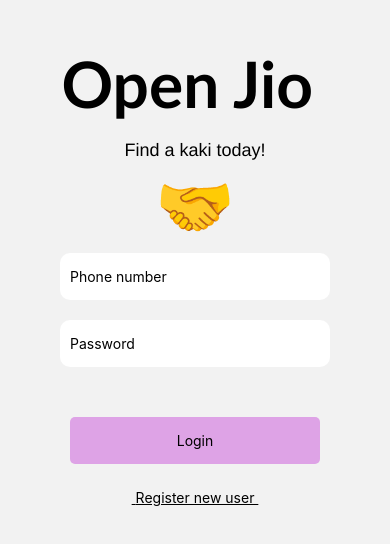
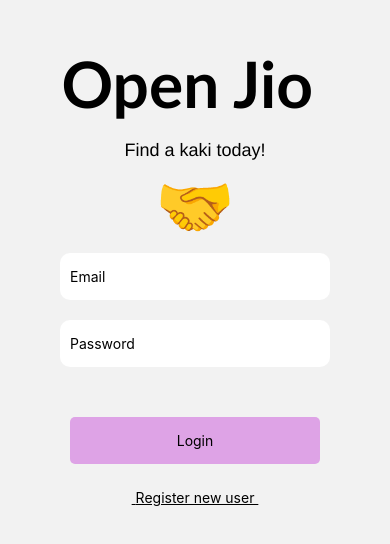
Before and after one commit to zixuantan/codeexp_2023, a React Native app: screen /LaunchPage in a window 390 px wide. Shown: the part 124-668 px from the top of the page. Built offline with nearby package versions, Linux system fonts and the light colour scheme; no server answers.

Commit message:
final edits

```diff
--- a/components/LaunchPage.js
+++ b/components/LaunchPage.js
@@ -73,7 +73,7 @@ const LaunchPage = ({ route, navigation }) => {
         value={username}
         style={styles.textInput}
         onChangeText={handleUsernameChange}
-        placeholder="Phone number" >
+        placeholder="Email" >
         </TextInput>
 
         <TextInput
```
